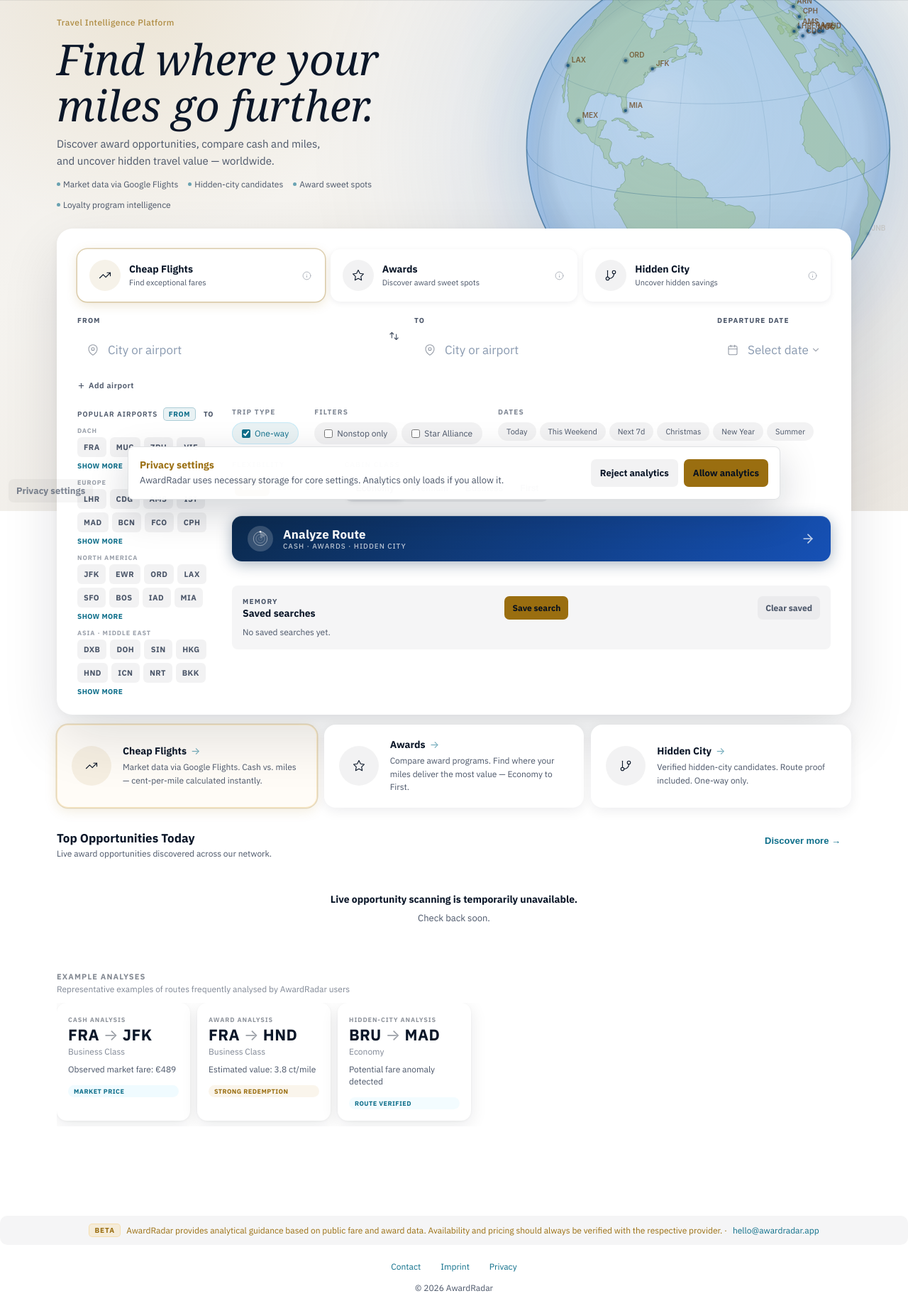
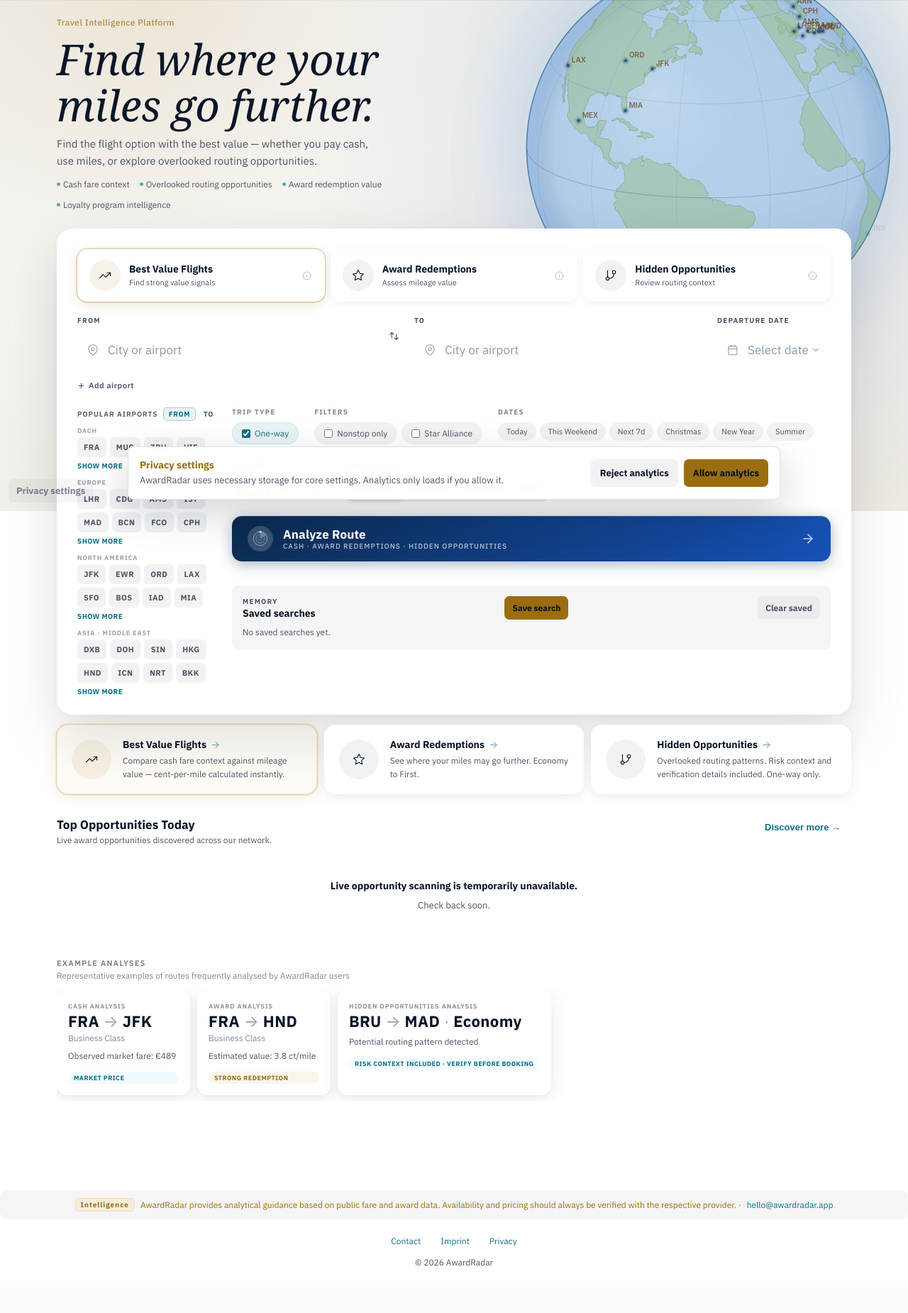
Before and after one commit to FHoffarth/awardradar, a Flask app: page / in a window 1280 px wide. Shown: the part 80-1930 px from the top of the page at 71% size. After the commit the page ends 1864 px from the top, so only its background shows below. Run offline with Flask 3, Linux system fonts and the light colour scheme; some web fonts are replaced.

Commit message:
Align search mode copy with premium positioning

```diff
--- a/static/app.js
+++ b/static/app.js
@@ -344,10 +344,10 @@
       </div>`;
     } else if (mode === 'skiplag') {
       userMsg = `<div class="card skiplag-empty">
-        <div class="skiplag-empty-header">Hidden City Analysis</div>
+        <div class="skiplag-empty-header">Hidden Opportunities Analysis</div>
         <div class="skiplag-empty-title">Analysis could not be completed.</div>
-        <p class="skiplag-empty-reason">No viable hidden-city candidates found for this route and date.</p>
-        <button class="cross-btn" onclick="switchTabAndRun('cheap')">Compare Cash Fares</button>
+        <p class="skiplag-empty-reason">No viable overlooked routing opportunities found for this route and date.</p>
+        <button class="cross-btn" onclick="switchTabAndRun('cheap')">Compare Fare Context</button>
       </div>`;
     } else {
       userMsg = `<div class="card skiplag-empty">
@@ -480,9 +480,9 @@
 
 function relatedAnalysesHtml(currentMode) {
   const others = {
-    cheap:   [{ tab: 'awards', label: 'Evaluate Award Redemptions' }, { tab: 'skiplag', label: 'Check Hidden-City Candidates' }],
-    awards:  [{ tab: 'cheap',  label: 'Compare Cash Fares' },         { tab: 'skiplag', label: 'Check Hidden-City Candidates' }],
-    skiplag: [{ tab: 'cheap',  label: 'Compare Standard Fares' },     { tab: 'awards',  label: 'Evaluate Award Redemptions' }],
+    cheap:   [{ tab: 'awards', label: 'Evaluate Award Redemptions' }, { tab: 'skiplag', label: 'Check Hidden Opportunities' }],
+    awards:  [{ tab: 'cheap',  label: 'Compare Fare Context' },         { tab: 'skiplag', label: 'Check Hidden Opportunities' }],
+    skiplag: [{ tab: 'cheap',  label: 'Compare Standard Fare Context' },     { tab: 'awards',  label: 'Evaluate Award Redemptions' }],
   }[currentMode] || [];
   const links = others.map(o =>
     `<button class="cross-link" onclick="switchTabAndRun('${o.tab}')">${esc(o.label)}</button>`
@@ -564,15 +564,15 @@
       const dest   = ($('dest').value   || '').trim().toUpperCase().slice(0,3);
       const routeLabel = (origin && dest) ? `${origin} → ${dest}` : 'this route';
       const providerNote = data.provider_available === false
-        ? `<p class="tiny muted-note">Hidden-city verification was unavailable for this search.</p>`
-        : `<p class="tiny muted-note">Hidden-city candidates are only shown when route structure and fare difference meet validation criteria.</p>`;
+        ? `<p class="tiny muted-note">Verification context was unavailable for this search.</p>`
+        : `<p class="tiny muted-note">Overlooked routing opportunities are shown only when routing structure and fare context meet validation criteria.</p>`;
       html += `<div class="card skiplag-empty">
-        <div class="skiplag-empty-header">Hidden City Analysis</div>
+        <div class="skiplag-empty-header">Hidden Opportunities Analysis</div>
         <div class="skiplag-empty-route">${esc(routeLabel)}</div>
-        <div class="skiplag-empty-title">No viable hidden-city candidates found.</div>
-        <p class="skiplag-empty-reason">No cheaper through-ticket was identified for the selected route and date.</p>
-        <p class="skiplag-empty-rec">Recommendation: compare standard cash fares instead.</p>
-        <button class="cross-btn" onclick="switchTabAndRun('cheap')">Show Cash Fares</button>
+        <div class="skiplag-empty-title">No viable overlooked routing opportunities found.</div>
+        <p class="skiplag-empty-reason">No stronger overlooked routing pattern was identified for the selected route and date.</p>
+        <p class="skiplag-empty-rec">Recommendation: compare standard cash fare context instead.</p>
+        <button class="cross-btn" onclick="switchTabAndRun('cheap')">Show Fare Context</button>
         ${providerNote}
       </div>`;
     }
@@ -747,7 +747,7 @@
       html += `<div class="card cross-nudge">
         <div class="cross-nudge-msg">No strong award opportunities were identified for this route.</div>
         <div class="cross-nudge-sub">View available cash fares instead.</div>
-        <button class="cross-btn" onclick="switchTabAndRun('cheap')">Show Cash Fares</button>
+        <button class="cross-btn" onclick="switchTabAndRun('cheap')">Show Fare Context</button>
       </div>`;
     }
   }
--- a/templates/index.html
+++ b/templates/index.html
@@ -26,7 +26,7 @@
   <!-- Twitter / X -->
   <meta name="twitter:card" content="summary_large_image">
   <meta name="twitter:title" content="AwardRadar – Find where your miles go further.">
-  <meta name="twitter:description" content="Travel intelligence for award travelers. Compare miles vs. cash. Find hidden-city deals.">
+  <meta name="twitter:description" content="Travel intelligence for award travelers. Compare mileage value, cash fare context and overlooked routing opportunities.">
   <meta name="twitter:image" content="https://awardradar.app/static/og-image.png">
   <!-- Schema.org -->
   <script type="application/ld+json">
@@ -39,7 +39,7 @@
         "url": "https://awardradar.app",
         "applicationCategory": "TravelApplication",
         "operatingSystem": "Any",
-        "description": "Travel intelligence platform for award flights, hidden-city opportunities and loyalty optimization.",
+        "description": "Travel intelligence platform for award redemption value, cash fare context and overlooked routing opportunities.",
         "offers": { "@type": "Offer", "price": "0", "priceCurrency": "EUR" }
       },
       {
@@ -157,11 +157,11 @@
     <section class="hero">
       <div class="eyebrow">Travel Intelligence Platform</div>
       <h1>Find where your<br>miles go further.</h1>
-      <p>Discover award opportunities, compare cash and miles,<br>and uncover hidden travel value — worldwide.</p>
+      <p>Find the flight option with the best value &mdash; whether you pay cash,<br>use miles, or explore overlooked routing opportunities.</p>
       <div class="trust-line">
-        <span><span class="trust-dot"></span>Market data via Google Flights</span>
-        <span><span class="trust-dot"></span>Hidden-city candidates</span>
-        <span><span class="trust-dot"></span>Award sweet spots</span>
+        <span><span class="trust-dot"></span>Cash fare context</span>
+        <span><span class="trust-dot"></span>Overlooked routing opportunities</span>
+        <span><span class="trust-dot"></span>Award redemption value</span>
         <span><span class="trust-dot"></span>Loyalty program intelligence</span>
       </div>
     </section>
@@ -172,19 +172,19 @@
         <button class="tab active" role="tab" data-tab="cheap" aria-selected="true" aria-controls="results" id="tab-cheap">
           <div class="tab-icon ti-cheap" aria-hidden="true"><svg width="18" height="18" viewBox="0 0 24 24" fill="none" stroke="currentColor" stroke-width="1.5" stroke-linecap="round" stroke-linejoin="round"><polyline points="22 7 13.5 15.5 8.5 10.5 2 17"/><polyline points="16 7 22 7 22 13"/></svg></div>
           <div class="tab-body">
-            <div class="tab-title">Cheap Flights</div>
-            <div class="tab-sub">Find exceptional fares</div>
+            <div class="tab-title">Best Value Flights</div>
+            <div class="tab-sub">Find strong value signals</div>
           </div>
-          <span class="tab-info" aria-label="Compare cash fares and identify unusually good prices." tabindex="0">
+          <span class="tab-info" aria-label="Compare cash fare context against mileage value." tabindex="0">
             <svg width="13" height="13" viewBox="0 0 24 24" fill="none" stroke="currentColor" stroke-width="1.8" stroke-linecap="round" stroke-linejoin="round" aria-hidden="true"><circle cx="12" cy="12" r="10"/><line x1="12" y1="16" x2="12" y2="12"/><line x1="12" y1="8" x2="12.01" y2="8"/></svg>
-            <span class="tab-tooltip">Compare cash fares and identify unusually good prices.</span>
+            <span class="tab-tooltip">Compare cash fare context against mileage value.</span>
           </span>
         </button>
         <button class="tab" role="tab" data-tab="awards" aria-selected="false" aria-controls="results" id="tab-awards" tabindex="-1">
           <div class="tab-icon ti-awards" aria-hidden="true"><svg width="18" height="18" viewBox="0 0 24 24" fill="none" stroke="currentColor" stroke-width="1.5" stroke-linecap="round" stroke-linejoin="round"><polygon points="12 2 15.09 8.26 22 9.27 17 14.14 18.18 21.02 12 17.77 5.82 21.02 7 14.14 2 9.27 8.91 8.26 12 2"/></svg></div>
           <div class="tab-body">
-            <div class="tab-title">Awards</div>
-            <div class="tab-sub">Discover award sweet spots</div>
+            <div class="tab-title">Award Redemptions</div>
+            <div class="tab-sub">Assess mileage value</div>
           </div>
           <span class="tab-info" aria-label="Evaluate whether using miles offers better value than paying cash." tabindex="0">
             <svg width="13" height="13" viewBox="0 0 24 24" fill="none" stroke="currentColor" stroke-width="1.8" stroke-linecap="round" stroke-linejoin="round" aria-hidden="true"><circle cx="12" cy="12" r="10"/><line x1="12" y1="16" x2="12" y2="12"/><line x1="12" y1="8" x2="12.01" y2="8"/></svg>
@@ -194,12 +194,12 @@
         <button class="tab" role="tab" data-tab="skiplag" aria-selected="false" aria-controls="results" id="tab-skiplag" tabindex="-1">
           <div class="tab-icon ti-skiplag" aria-hidden="true"><svg width="18" height="18" viewBox="0 0 24 24" fill="none" stroke="currentColor" stroke-width="1.5" stroke-linecap="round" stroke-linejoin="round"><line x1="6" y1="3" x2="6" y2="15"/><circle cx="18" cy="6" r="3"/><circle cx="6" cy="18" r="3"/><path d="M18 9a9 9 0 0 1-9 9"/></svg></div>
           <div class="tab-body">
-            <div class="tab-title">Hidden City</div>
-            <div class="tab-sub">Uncover hidden savings</div>
+            <div class="tab-title">Hidden Opportunities</div>
+            <div class="tab-sub">Review routing context</div>
           </div>
-          <span class="tab-info" aria-label="Discover itineraries where leaving early may reduce the fare." tabindex="0">
+          <span class="tab-info" aria-label="Review overlooked routing patterns with risk context." tabindex="0">
             <svg width="13" height="13" viewBox="0 0 24 24" fill="none" stroke="currentColor" stroke-width="1.8" stroke-linecap="round" stroke-linejoin="round" aria-hidden="true"><circle cx="12" cy="12" r="10"/><line x1="12" y1="16" x2="12" y2="12"/><line x1="12" y1="8" x2="12.01" y2="8"/></svg>
-            <span class="tab-tooltip">Discover itineraries where leaving early may reduce the fare. One-way only.</span>
+            <span class="tab-tooltip">Review overlooked routing patterns with risk context. One-way only.</span>
           </span>
         </button>
       </div>
@@ -411,7 +411,7 @@
             </span>
             <span class="go-label">
               <span class="go-main">Analyze Route</span>
-              <span class="go-sub">Cash · Awards · Hidden City</span>
+              <span class="go-sub">Cash &middot; Award Redemptions &middot; Hidden Opportunities</span>
             </span>
             <svg class="go-arrow" width="20" height="20" viewBox="0 0 24 24" fill="none" stroke="currentColor" stroke-width="2" stroke-linecap="round" stroke-linejoin="round" aria-hidden="true"><line x1="5" y1="12" x2="19" y2="12"/><polyline points="12 5 19 12 12 19"/></svg>
           </button>
@@ -435,22 +435,22 @@
       <div class="usp-card usp-active" data-usp="cheap">
         <div class="usp-icon-wrap"><div class="usp-icon"><svg width="18" height="18" viewBox="0 0 24 24" fill="none" stroke="currentColor" stroke-width="1.5" stroke-linecap="round" stroke-linejoin="round"><polyline points="22 7 13.5 15.5 8.5 10.5 2 17"/><polyline points="16 7 22 7 22 13"/></svg></div></div>
         <div class="usp-content">
-          <div class="usp-title">Cheap Flights <span class="usp-arrow">→</span></div>
-          <div class="usp-desc">Market data via Google Flights. Cash vs. miles — cent-per-mile calculated instantly.</div>
+          <div class="usp-title">Best Value Flights <span class="usp-arrow">→</span></div>
+          <div class="usp-desc">Compare cash fare context against mileage value — cent-per-mile calculated instantly.</div>
         </div>
       </div>
       <div class="usp-card" data-usp="awards">
         <div class="usp-icon-wrap"><div class="usp-icon"><svg width="18" height="18" viewBox="0 0 24 24" fill="none" stroke="currentColor" stroke-width="1.5" stroke-linecap="round" stroke-linejoin="round"><polygon points="12 2 15.09 8.26 22 9.27 17 14.14 18.18 21.02 12 17.77 5.82 21.02 7 14.14 2 9.27 8.91 8.26 12 2"/></svg></div></div>
         <div class="usp-content">
-          <div class="usp-title">Awards <span class="usp-arrow">→</span></div>
-          <div class="usp-desc">Compare award programs. Find where your miles deliver the most value — Economy to First.</div>
+          <div class="usp-title">Award Redemptions <span class="usp-arrow">→</span></div>
+          <div class="usp-desc">See where your miles may go further. Economy to First.</div>
         </div>
       </div>
       <div class="usp-card" data-usp="skiplag">
         <div class="usp-icon-wrap"><div class="usp-icon"><svg width="18" height="18" viewBox="0 0 24 24" fill="none" stroke="currentColor" stroke-width="1.5" stroke-linecap="round" stroke-linejoin="round"><line x1="6" y1="3" x2="6" y2="15"/><circle cx="18" cy="6" r="3"/><circle cx="6" cy="18" r="3"/><path d="M18 9a9 9 0 0 1-9 9"/></svg></div></div>
         <div class="usp-content">
-          <div class="usp-title">Hidden City <span class="usp-arrow">→</span></div>
-          <div class="usp-desc">Verified hidden-city candidates. Route proof included. One-way only.</div>
+          <div class="usp-title">Hidden Opportunities <span class="usp-arrow">→</span></div>
+          <div class="usp-desc">Overlooked routing patterns. Risk context and verification details included. One-way only.</div>
         </div>
       </div>
     </div>
@@ -496,11 +496,10 @@
           <div class="ex-verdict ex-verdict--award">Strong redemption</div>
         </div>
         <div class="ex-card">
-          <div class="ex-type">Hidden-City Analysis</div>
-          <div class="ex-route">BRU <span class="ex-arrow">→</span> MAD</div>
-          <div class="ex-cabin">Economy</div>
-          <div class="ex-value">Potential fare anomaly detected</div>
-          <div class="ex-verdict ex-verdict--skip">Route verified</div>
+          <div class="ex-type">Hidden Opportunities Analysis</div>
+          <div class="ex-route">BRU <span class="ex-arrow">&rarr;</span> MAD <span class="ex-arrow">&middot;</span> Economy</div>
+          <div class="ex-value">Potential routing pattern detected</div>
+          <div class="ex-verdict ex-verdict--skip">Risk context included &middot; Verify before booking</div>
         </div>
       </div>
     </section>
@@ -511,7 +510,7 @@
 
   <footer>
     <div class="beta-notice">
-      <span class="beta-tag">BETA</span>
+      <span class="beta-tag">Intelligence</span>
       AwardRadar provides analytical guidance based on public fare and award data. Availability and pricing should always be verified with the respective provider. · <a href="mailto:hello@awardradar.app">hello@awardradar.app</a>
     </div>
     <div class="footer-links">
```
